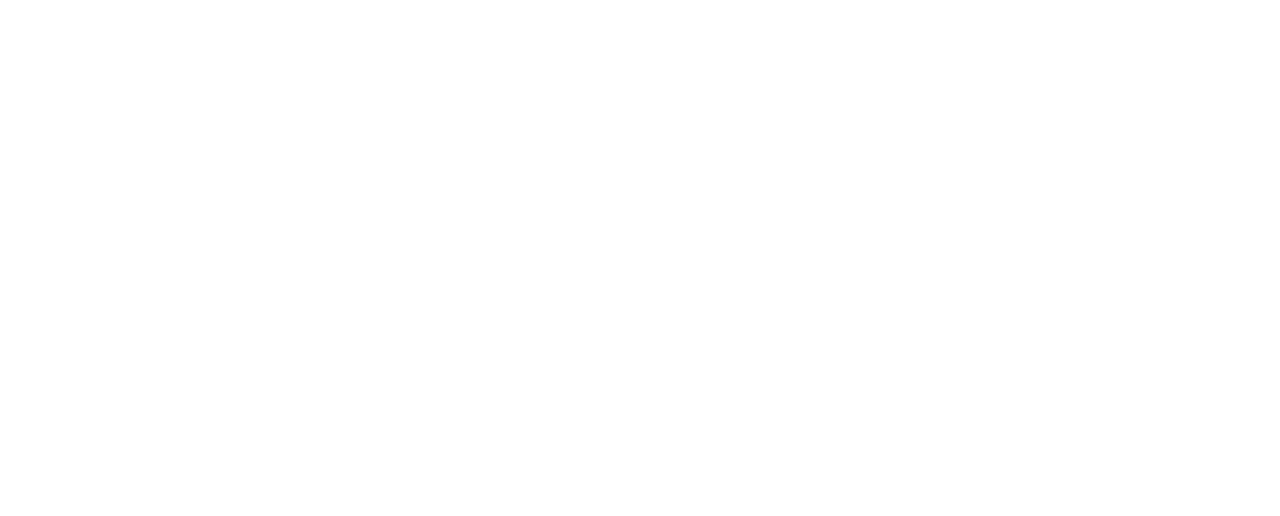
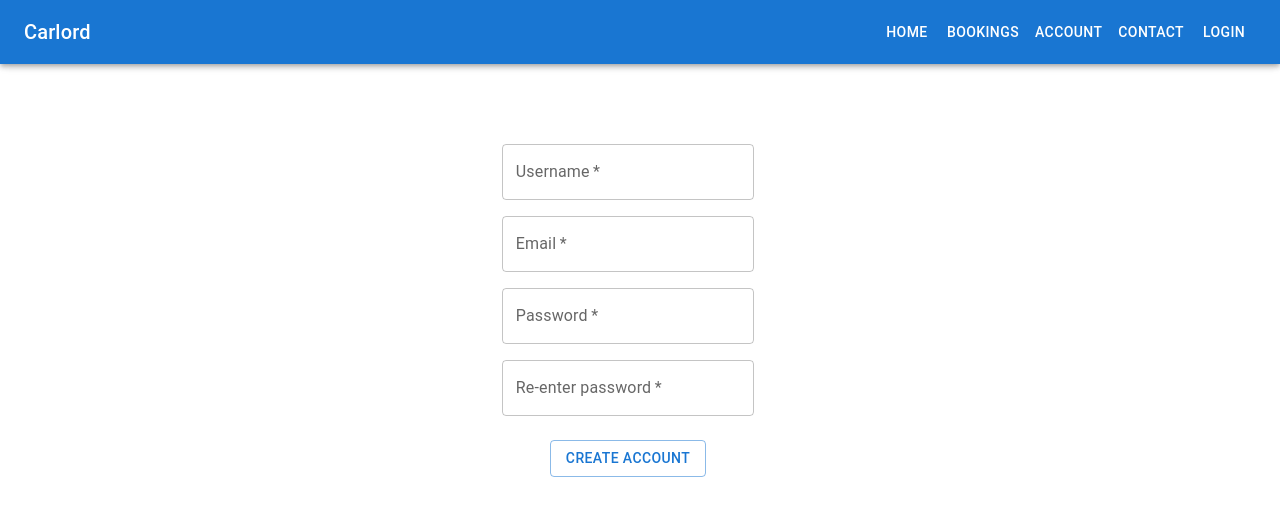
Before and after one commit to carlordgroup/frontend, a React (Create React App) app: page /login/create in a window 1280 px wide. Before the commit this address had no page. Shown: the top 516 px of the page. Built offline with nearby package versions, Linux system fonts and the light colour scheme.

Commit message:
Create login pages

```diff
--- a/src/App.js
+++ b/src/App.js
@@ -1,6 +1,9 @@
 import Home from './Home/Home'
 import Bookings from './Bookings/Bookings'
 import Account from './Account/Account'
+import Login from './Login/Login'
+import CreateAccount from './Login/CreateAccount'
+import ForgotPassword from './Login/ForgotPassword'
 import {
   BrowserRouter as Router,
   Routes,
@@ -27,6 +30,9 @@
           <Routes>
             <Route path="/Account" element={<Account />}/>
             <Route path="/bookings" element={<Bookings />}/>
+            <Route path="/login" element={<Login/>}/>
+            <Route path="/login/create" element={<CreateAccount/>}/>
+            <Route path="/login/reset" element={<ForgotPassword/>}/>
             <Route path="/" element={<Home />}/>
           </Routes>
       </Router>
--- /dev/null
+++ b/src/Login/CreateAccount.js
@@ -0,0 +1,68 @@
+import React from 'react'
+import HomeMenu from '../shared/HomeMenu'
+import Box from '@mui/material/Box';
+import TextField from '@mui/material/TextField';
+import Grid from '@mui/material/Grid';
+import Button from '@mui/material/Button';
+import './login.css'
+
+const CreateAccount = () => {
+  return (
+    <>
+    <HomeMenu/>
+    <Grid container spacing={3}>
+      <Grid xs={12}>
+        <Box
+          component="form"
+          sx={{
+            '& .MuiTextField-root': { m: 1, width: '25ch' },
+          }}
+          noValidate
+          autoComplete="off"
+          className="loginForm"
+        >
+          <div>
+            <TextField
+              required
+              id="outlined-required"
+              label="Username"
+              defaultValue=""
+              className="loginSpacing"
+            />
+            <br></br>
+            <TextField
+              required
+              id="outlined-required"
+              label="Email"
+              defaultValue=""
+              className="loginSpacing"
+            />
+            <br></br>
+            <TextField
+              required
+              id="outlined-password-input"
+              label="Password"
+              type="password"
+              autoComplete="current-password"
+            />
+            <br></br>
+            <TextField
+              required
+              id="outlined-password-input"
+              label="Re-enter password"
+              type="password"
+              autoComplete="current-password"
+            />
+            <br></br>
+            <div className="loginButton">
+              <Button variant="outlined">Create Account</Button>
+            </div>
+          </div>
+        </Box>
+      </Grid>
+    </Grid>
+    </>
+  )
+}
+
+export default CreateAccount
--- /dev/null
+++ b/src/Login/ForgotPassword.js
@@ -0,0 +1,21 @@
+import React from 'react'
+import HomeMenu from '../shared/HomeMenu';
+import Grid from '@mui/material/Grid';
+import './login.css'
+
+const ForgotPassword = () => {
+  return (
+    <>
+    <HomeMenu/>
+    <Grid container spacing={3}>
+      <Grid xs={12}>
+        <p className='resetText'>
+          An email has been sent with instructions to reset your password.
+        </p>
+      </Grid>
+    </Grid>
+    </>
+  )
+}
+
+export default ForgotPassword
--- /dev/null
+++ b/src/Login/Login.js
@@ -0,0 +1,65 @@
+import React from 'react'
+import HomeMenu from '../shared/HomeMenu'
+import Box from '@mui/material/Box';
+import TextField from '@mui/material/TextField';
+import Grid from '@mui/material/Grid';
+import Button from '@mui/material/Button';
+import './login.css'
+import {
+  Link
+} from "react-router-dom";
+
+const Login = () => {
+  return (
+    <>
+    <HomeMenu/>
+    <Grid container spacing={3}>
+      <Grid xs={12}>
+        <Box
+          component="form"
+          sx={{
+            '& .MuiTextField-root': { m: 1, width: '25ch' },
+          }}
+          noValidate
+          autoComplete="off"
+          className="loginForm"
+        >
+          <div>
+            <TextField
+              required
+              id="outlined-required"
+              label="Username"
+              defaultValue=""
+              className="loginSpacing"
+            />
+            <br></br>
+            <TextField
+              required
+              id="outlined-password-input"
+              label="Password"
+              type="password"
+              autoComplete="current-password"
+            />
+            <br></br>
+            <div className="loginButton">
+              <Button variant="outlined">Log in</Button>
+            </div>
+          </div>
+        </Box>
+      </Grid>
+      <Grid xs={12} className="loginRedirect">
+        <div>
+          <Link to='/login/create' className="loginLink">Create new account</Link>
+        </div>
+      </Grid>
+      <Grid xs={12} className="loginRedirect">
+        <div>
+          <Link to='/login/reset' className="loginLink">Forgot Password</Link>
+        </div>
+      </Grid>
+    </Grid>
+    </>
+  )
+}
+
+export default Login
--- /dev/null
+++ b/src/Login/login.css
@@ -0,0 +1,30 @@
+.loginForm{
+  display: flex;
+  justify-content: center;
+  margin-top: 5em;
+}
+
+.LoginSpacing{
+  padding-bottom: 2em;
+}
+
+.loginRedirect{
+  display: flex;
+  justify-content: center;
+  flex-direction: column;
+  padding-top: 0.75em;
+}
+.loginLink{
+  text-decoration: none;
+}
+
+.loginButton{
+  display: flex;
+  justify-content: center;
+  padding-top: 1em;
+}
+
+.resetText{
+  text-align: center;
+  padding-top: 1em;
+}
--- a/src/shared/HomeMenu.js
+++ b/src/shared/HomeMenu.js
@@ -13,14 +13,15 @@
 import Toolbar from '@mui/material/Toolbar';
 import Typography from '@mui/material/Typography';
 import Button from '@mui/material/Button';
+import './homeMenu.css'
 
 import {
   Link
 } from "react-router-dom";
 
 const drawerWidth = 240;
-const navItems = ['Home', 'Bookings', 'Account', 'Contact'];
-const links = ['/', '/bookings', '/account', ''];
+const navItems = ['Home', 'Bookings', 'Account', 'Contact', 'Login'];
+const links = ['/', '/bookings', '/account', '/contact', '/login'];
 
 function DrawerAppBar(props) {
   const { window } = props;
@@ -73,7 +74,7 @@
           <Box sx={{ display: { xs: 'none', sm: 'block' } }}>
             {navItems.map((item, index) => (
               <Button key={item} sx={{ color: '#fff' }}>
-                <Link to={links[index]}>{item}</Link>
+                <Link to={links[index]} className="homeMenuLinks">{item}</Link>
               </Button>
             ))}
           </Box>
--- /dev/null
+++ b/src/shared/homeMenu.css
@@ -0,0 +1,4 @@
+.homeMenuLinks{
+  text-decoration: none;
+  color: white;
+}
```
